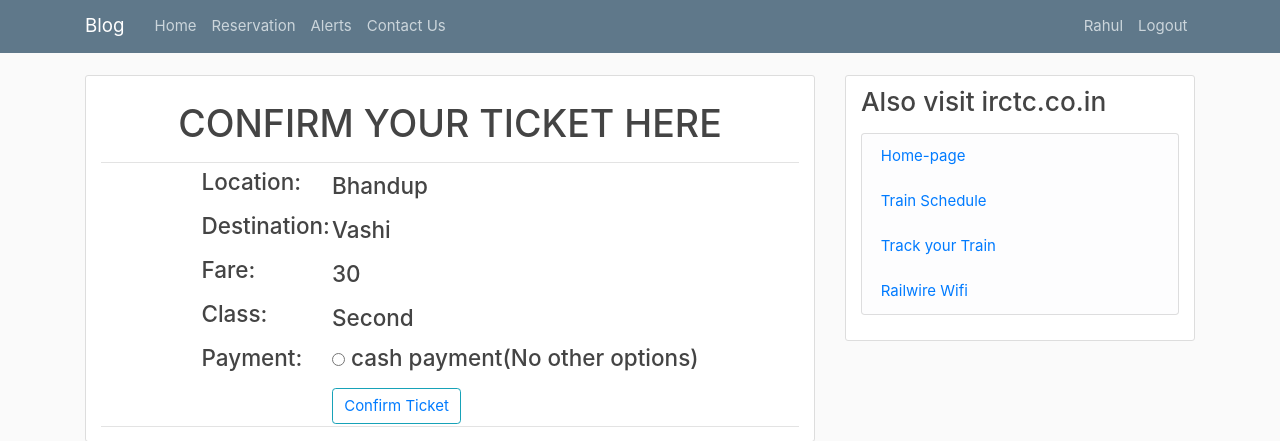
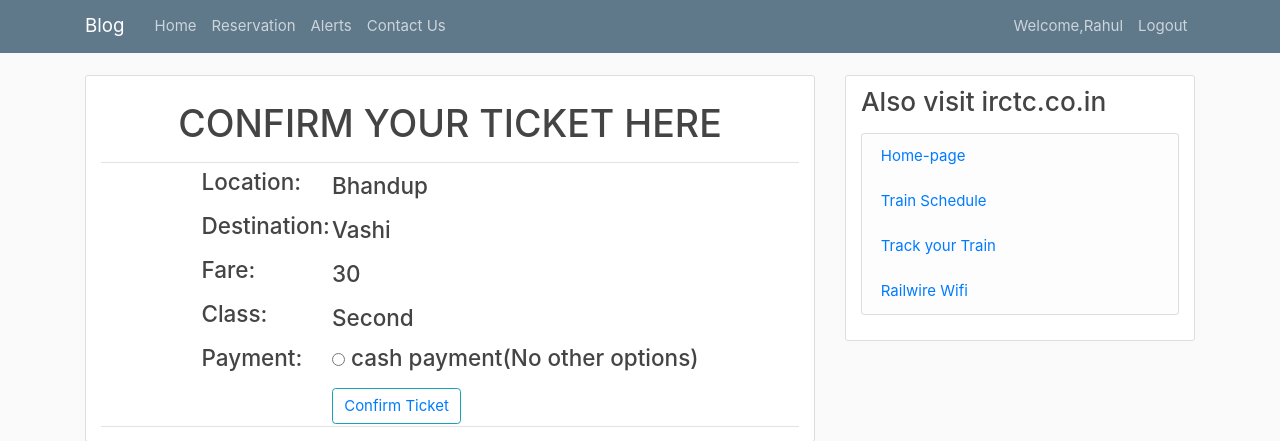
Before and after one commit to khamberahul/MainProject, a Django app: page /6/ in a window 1280 px wide. Shown: the top 441 px of the page. Run offline with Django 3.2, Linux system fonts and the light colour scheme; a user stored in the database is signed in; data comes from the database, SQL or seed files in the repository; some libraries are stand-ins or nearby versions.

Commit message:
initial commit

```diff
--- a/LoginApp/templates/LoginApp/Base.html
+++ b/LoginApp/templates/LoginApp/Base.html
@@ -49,7 +49,7 @@
               {% if user.is_authenticated %}
 
 
-                <a class="nav-item nav-link">{{ user.get_username }}</a>
+                <a class="nav-item nav-link">Welcome,{{ user.get_username }}</a>
                 <a class="nav-item nav-link" href="{% url 'logout' %}">Logout</a>
 
               {% else %}
--- a/users/views.py
+++ b/users/views.py
@@ -13,7 +13,7 @@ def register(request):
               if form.is_valid():
                      form.save()
                      username = form.cleaned_data.get('username')
-                     messages.success(request, f'Account created for {username}!')
+                     messages.success(request, 'Account created for {username}!')
                      return redirect('home-page')
        else:
               form = UserRegisterForm
```
